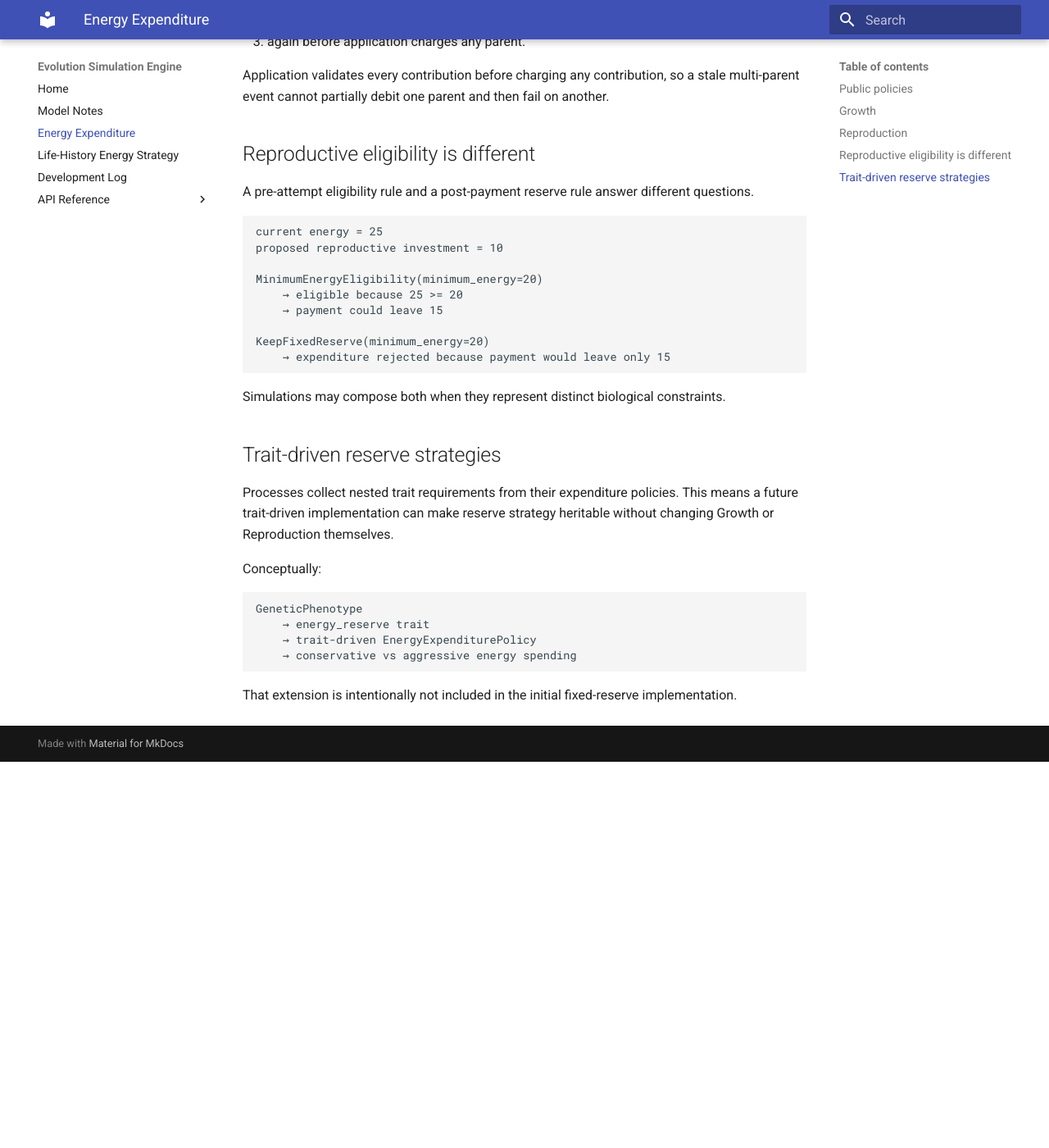
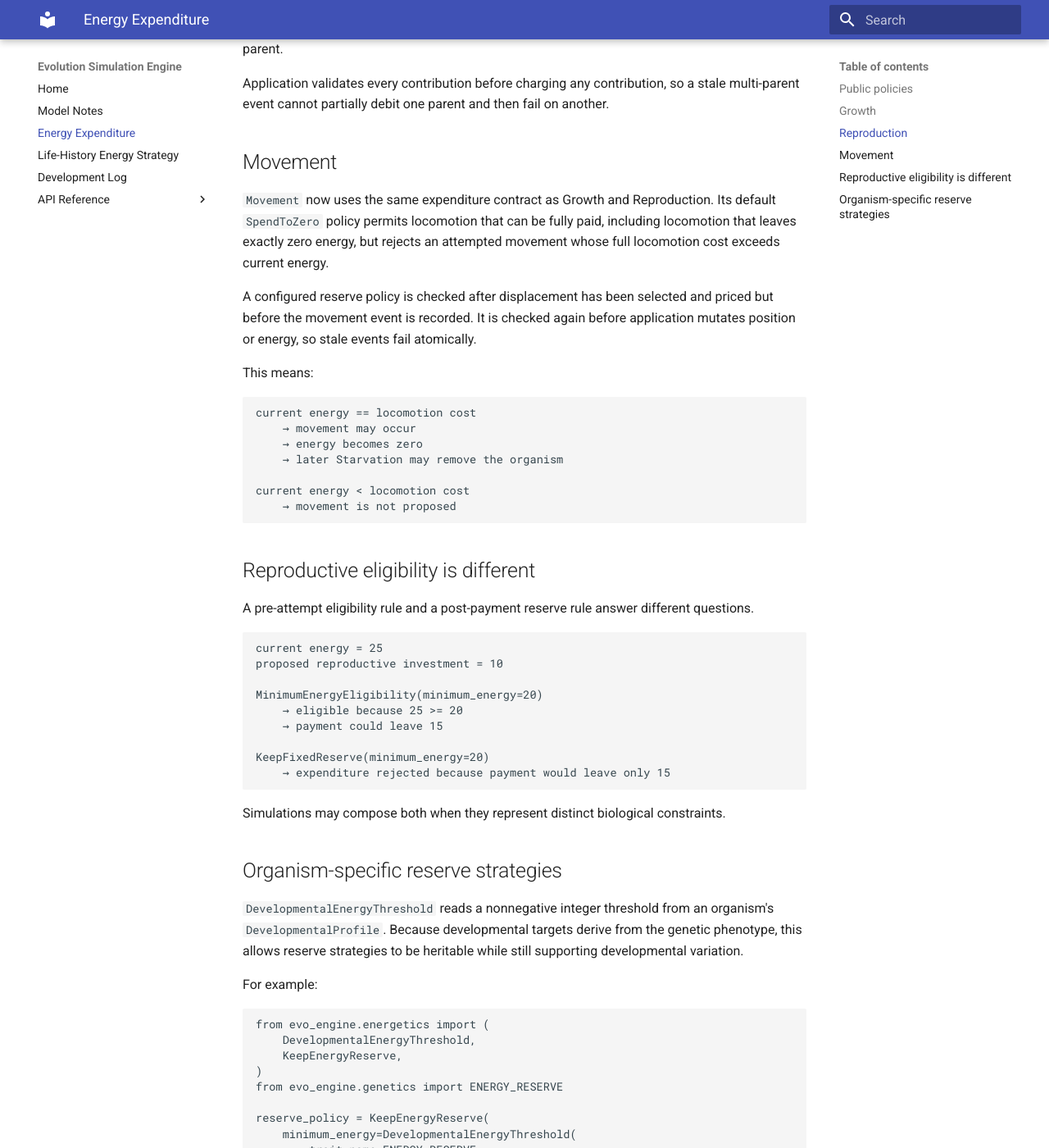
Before and after one commit to abdullahkhan57721/evolution-simulation-engine, an MkDocs documentation site: the page built from docs/energy_expenditure.md, in a window 1280 px wide and 1400 px high, scrolled down 2051 px. Shown: the whole window at 82% size. Built offline with MkDocs 1.6.1 and Material for MkDocs 9.7.7, drawn with Linux system fonts in a browser that asks for light colours; before the commit the page ends 2980 px from its top, so only the background shows below that; some of the changed text lies outside the part shown.

Commit message:
Document dynamic reserves and movement expenditure

````diff
--- a/docs/energy_expenditure.md
+++ b/docs/energy_expenditure.md
@@ -22,15 +22,18 @@ biologically different meanings.
 
 ## Public policies
 
-`SpendToZero` preserves the engine's historical behavior. It permits a cost when
-current energy fully covers it, including a payment that leaves exactly zero
-energy. A later mortality process such as `Starvation` remains responsible for
-removing an organism that reaches zero.
+`SpendToZero` permits a cost when current energy fully covers it, including a
+payment that leaves exactly zero energy. A later mortality process such as
+`Starvation` remains responsible for removing an organism that reaches zero.
 
 `KeepFixedReserve` prevents a **positive** expenditure from lowering current
 energy below a configured fixed reserve. Payment may leave exactly the reserve.
 A zero-cost action is always permitted because it does not further deplete an
 organism that may already be below the configured threshold.
+
+`KeepEnergyReserve` provides the same reserve semantics but accepts either a
+fixed integer or an organism-specific energy-threshold model. It is the policy
+to use when reserve strategy should vary among organisms.
 
 For example:
 
@@ -49,8 +52,8 @@ minimum reserve = 3
 
 ## Growth
 
-`Growth` defaults to `SpendToZero`, so existing configurations retain their
-current semantics. A simulation can instead configure:
+`Growth` defaults to `SpendToZero`. A simulation can instead configure a fixed
+reserve:
 
 ```python
 from evo_engine.energetics import KeepFixedReserve, LinearGrowthCost
@@ -68,8 +71,8 @@ Growth first determines potential gain, caps it at the developmental target,
 prices the capped gain, and only then asks the expenditure policy whether the
 organism may pay the resulting cost.
 
-The policy is rechecked during event application. This protects fixed reserves
-when another same-stage event has consumed energy after Growth proposals were
+The policy is rechecked during event application. This protects reserves when
+another same-stage event has consumed energy after Growth proposals were
 created.
 
 ## Reproduction
@@ -90,15 +93,36 @@ process = Reproduction(
 )
 ```
 
-The policy is checked:
-
-1. before a parent group becomes a proposal,
-2. again before materialization performs inheritance/development/placement RNG,
-3. again before application charges any parent.
+The policy is checked before a parent group becomes a proposal, again before
+materialization performs inheritance/development/placement RNG, and again before
+application charges any parent.
 
 Application validates every contribution before charging any contribution, so a
 stale multi-parent event cannot partially debit one parent and then fail on
 another.
+
+## Movement
+
+`Movement` now uses the same expenditure contract as Growth and Reproduction.
+Its default `SpendToZero` policy permits locomotion that can be fully paid,
+including locomotion that leaves exactly zero energy, but rejects an attempted
+movement whose full locomotion cost exceeds current energy.
+
+A configured reserve policy is checked after displacement has been selected and
+priced but before the movement event is recorded. It is checked again before
+application mutates position or energy, so stale events fail atomically.
+
+This means:
+
+```text
+current energy == locomotion cost
+    → movement may occur
+    → energy becomes zero
+    → later Starvation may remove the organism
+
+current energy < locomotion cost
+    → movement is not proposed
+```
 
 ## Reproductive eligibility is different
 
@@ -120,20 +144,32 @@ KeepFixedReserve(minimum_energy=20)
 Simulations may compose both when they represent distinct biological
 constraints.
 
-## Trait-driven reserve strategies
+## Organism-specific reserve strategies
 
-Processes collect nested trait requirements from their expenditure policies.
-This means a future trait-driven implementation can make reserve strategy
-heritable without changing Growth or Reproduction themselves.
+`DevelopmentalEnergyThreshold` reads a nonnegative integer threshold from an
+organism's `DevelopmentalProfile`. Because developmental targets derive from the
+genetic phenotype, this allows reserve strategies to be heritable while still
+supporting developmental variation.
 
-Conceptually:
+For example:
 
-```text
-GeneticPhenotype
-    → energy_reserve trait
-    → trait-driven EnergyExpenditurePolicy
-    → conservative vs aggressive energy spending
+```python
+from evo_engine.energetics import (
+    DevelopmentalEnergyThreshold,
+    KeepEnergyReserve,
+)
+from evo_engine.genetics import ENERGY_RESERVE
+
+reserve_policy = KeepEnergyReserve(
+    minimum_energy=DevelopmentalEnergyThreshold(
+        trait_name=ENERGY_RESERVE,
+    ),
+)
 ```
 
-That extension is intentionally not included in the initial fixed-reserve
-implementation.
+Growth, Reproduction, and Movement all collect nested trait requirements from
+their expenditure policies, so the simulation engine can validate the required
+traits before step zero.
+
+See **Life-History Energy Strategy** for the larger behavioral and reproductive
+model built on these threshold and expenditure abstractions.
````
